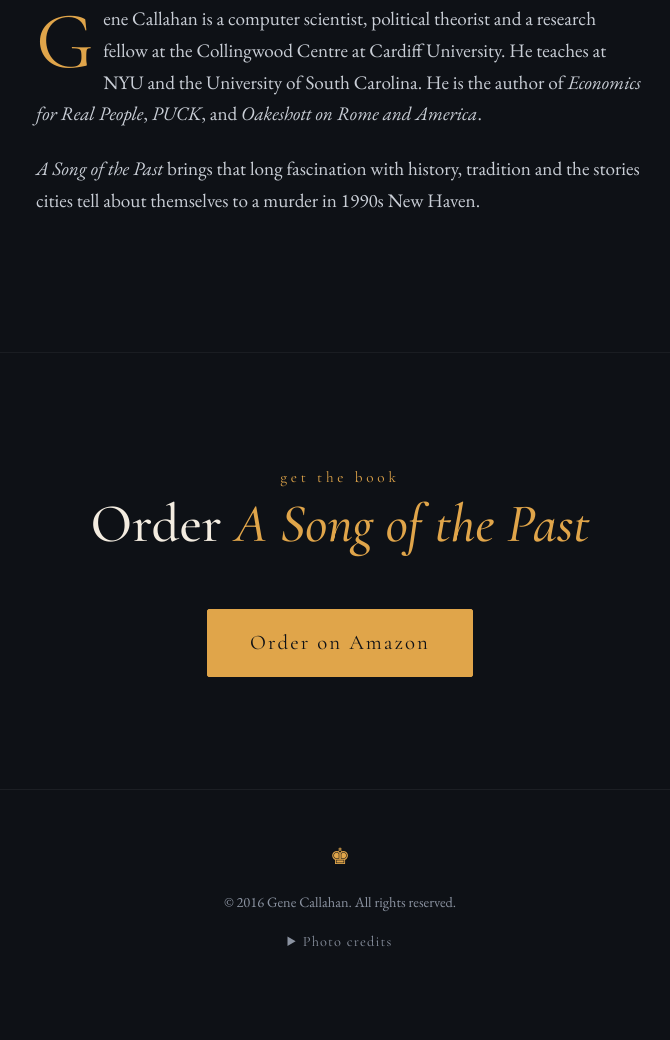
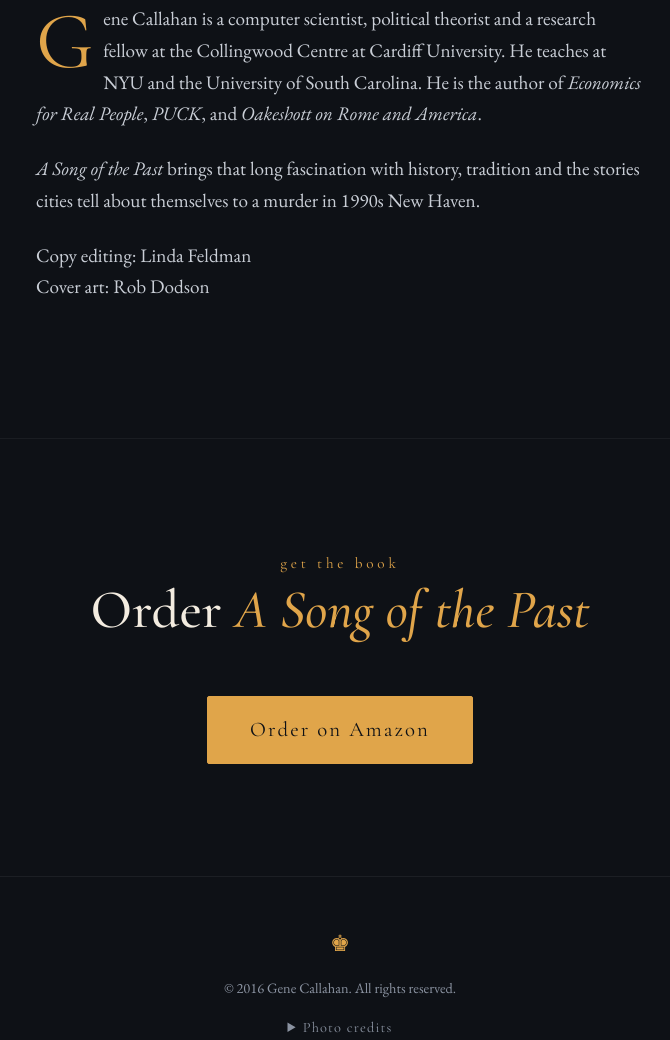
Before and after one commit to gcallah/ASongOfThePast, a plain HTML site: page index.html in a window 1280 px wide. Shown: the part 10209-11249 px from the top of the page, without its empty margins (300-970 px from the left). Before the commit the page ends 11210 px from the top, so only its background shows below. Drawn offline with nearby package versions, Linux system fonts and the light colour scheme; a web font is replaced by a local one.

Commit message:
Add copy editing and cover art credits to author section
Co-Authored-By: Claude Opus 5.5 <noreply@anthropic.com>

```diff
--- a/index.html
+++ b/index.html
@@ -261,6 +261,8 @@
     <div class="prose narrow">
       <p class="lede">Gene Callahan is a computer scientist, political theorist and a research fellow at the Collingwood Centre at Cardiff University. He teaches at NYU and the University of South Carolina. He is the author of <em>Economics for Real People</em>, <em>PUCK</em>, and <em>Oakeshott on Rome and America</em>.</p>
       <p><em>A Song of the Past</em> brings that long fascination with history, tradition and the stories cities tell about themselves to a murder in 1990s New Haven.</p>
+      <p>Copy editing: Linda Feldman<br>
+      Cover art: Rob Dodson</p>
     </div>
   </div>
 </section>
```
